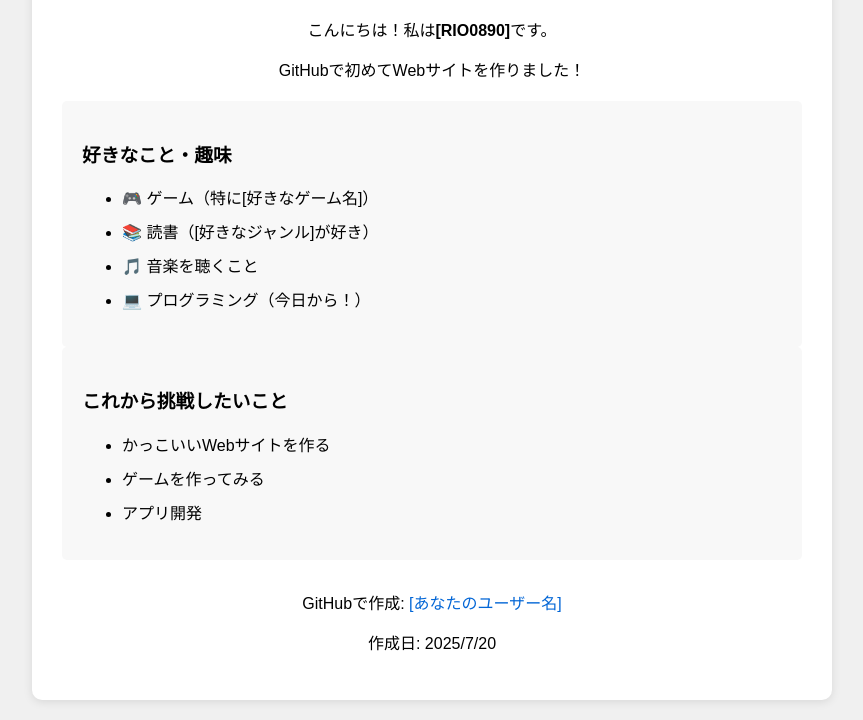
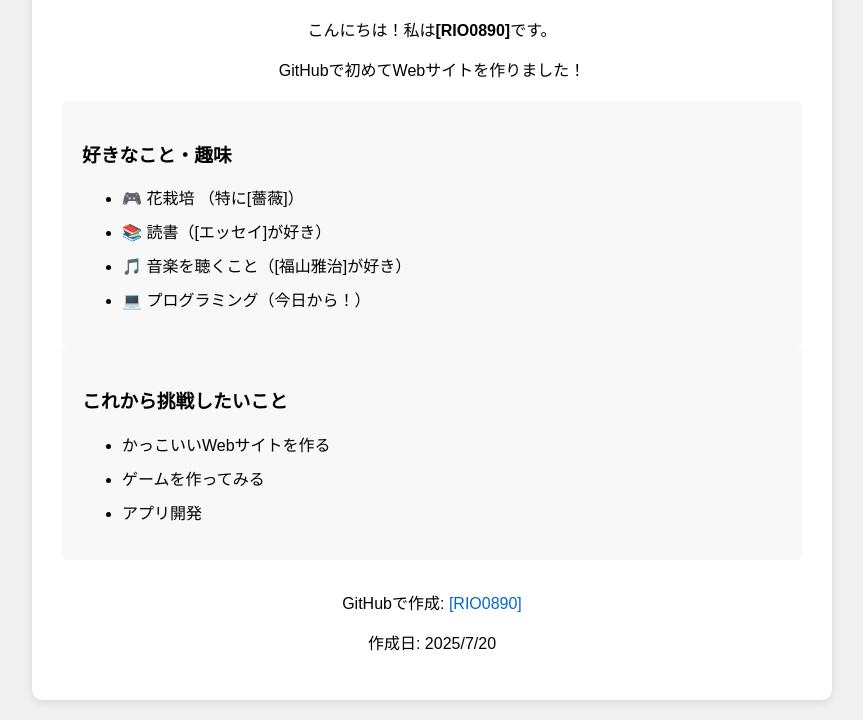
Before and after one commit to RIO0890/my-first-website, a plain HTML site: page index.html in a window 1280 px wide. Shown: the part 177-897 px from the top of the page, without its empty margins (208-1071 px from the left). Drawn offline with Linux system fonts and the light colour scheme.

Commit message:
Update index.html

```diff
--- a/index.html
+++ b/index.html
@@ -60,9 +60,9 @@
         <div class="hobby-list">
             <h3>好きなこと・趣味</h3>
             <ul>
-                <li>🎮 ゲーム（特に[好きなゲーム名]）</li>
-                <li>📚 読書（[好きなジャンル]が好き）</li>
-                <li>🎵 音楽を聴くこと</li>
+                <li>🎮 花栽培 （特に[薔薇]）</li>
+                <li>📚 読書（[エッセイ]が好き）</li>
+                <li>🎵 音楽を聴くこと（[福山雅治]が好き）</li>
                 <li>💻 プログラミング（今日から！）</li>
             </ul>
         </div>
@@ -77,7 +77,7 @@
         </div>
 
         <div class="github-link">
-            <p>GitHubで作成: <a href="https://github.com/[あなたのユーザー名]">[あなたのユーザー名]</a></p>
+            <p>GitHubで作成: <a href="https://github.com/[RIO0890]">[RIO0890]</a></p>
             <p>作成日: <span id="date"></span></p>
         </div>
     </div>
```
